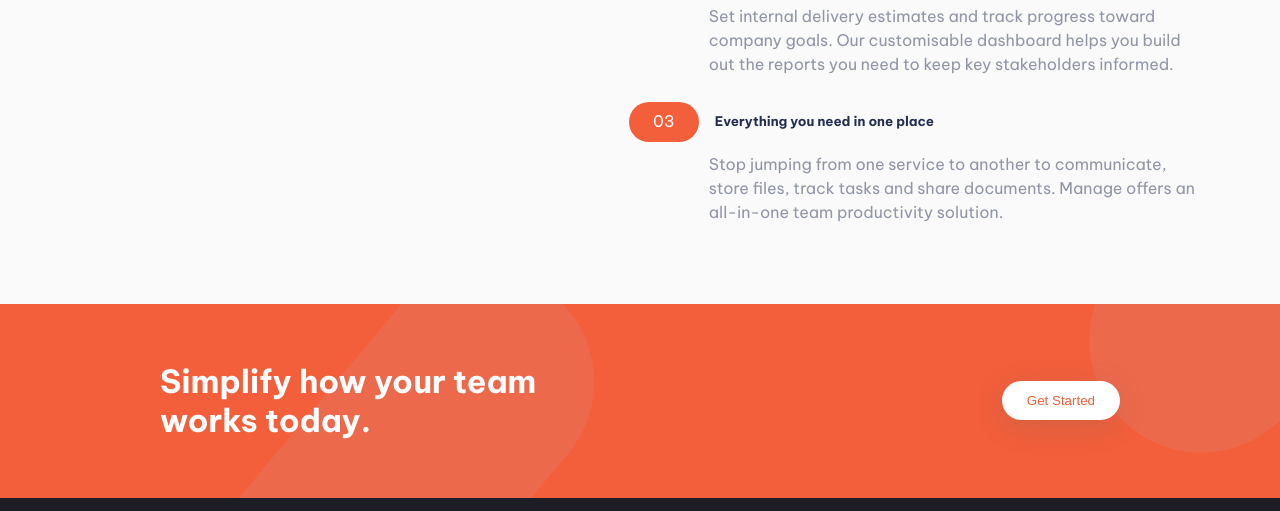
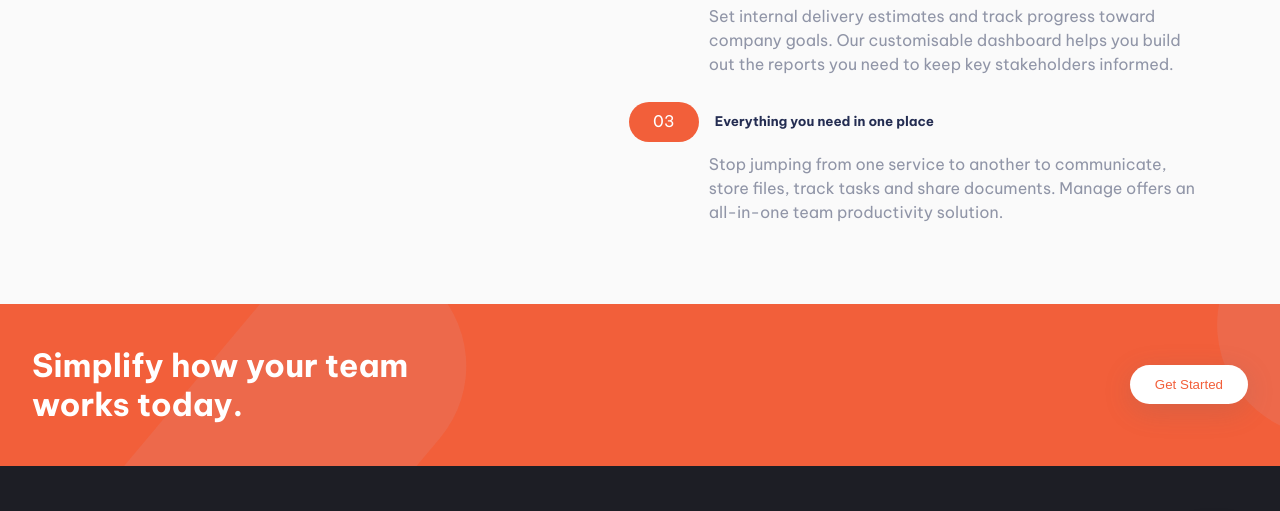
Before and after one commit to CletsyMedia/ManageLandingPage, a plain HTML site: page index.html in a window 1280 px wide. Shown: the part 1010-1521 px from the top of the page. Drawn offline with Linux system fonts and the light colour scheme.

Commit message:
Update Style.css

```diff
--- a/css/Style.css
+++ b/css/Style.css
@@ -368,6 +368,9 @@ footer{
   .info{
     gap:10rem;
   }
+  .container{
+    margin: 0 2rem;
+  }
   .footerContainer{
     margin: 3rem 2rem;
   }
```
